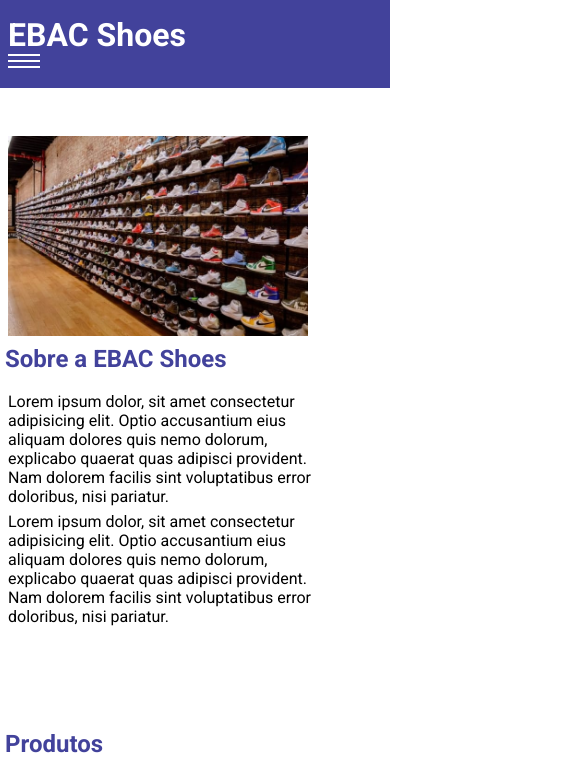
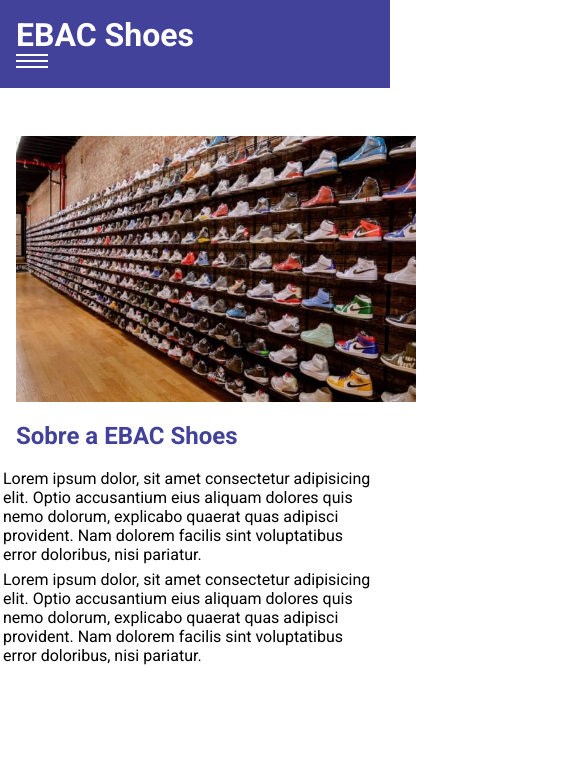
Before and after one commit to wendeldh7/Ebac_Shoes, a plain HTML site: page index.html in a window 390 px wide. Shown: the top 771 px of the page, 585 px wide, since content can reach past the window. Drawn offline with nearby package versions, Linux system fonts and the light colour scheme; files whose address does not match are found by name.

Commit message:
Primeiro commit

```diff
--- a/main.css
+++ b/main.css
@@ -140,13 +140,13 @@ button {
     @media screen and (max-width: 767px) {
 
     header {
-        padding-left: 8px;
-        padding-right: 8px;
+        padding-left: 16px;
+        padding-right: 16px;
     }
 
     #sobre-a-loja img {
-        margin-left: 8px;
-        width: 300px;
+        margin-left: 16px;
+        width: 120%;
     }
 
     .container{
@@ -154,13 +154,13 @@ button {
     }
 
     section h2 {
-        margin-top: 5px;
-        margin-left: 5px;
+        margin-top: 16px;
+        margin-left: 16px;
     }
 
     section p {
-        margin-left: 5px;
-        margin-right: 65px;
+        margin-left: 16x;
+        margin-right: 16px;
     }
     p {
         padding: 3px;
@@ -169,6 +169,6 @@ button {
     .lista-tenis {
         display: block;
         width: 1000px;
-        margin-left: 8px;
+        margin-left: 80px;
     }
 }
```
